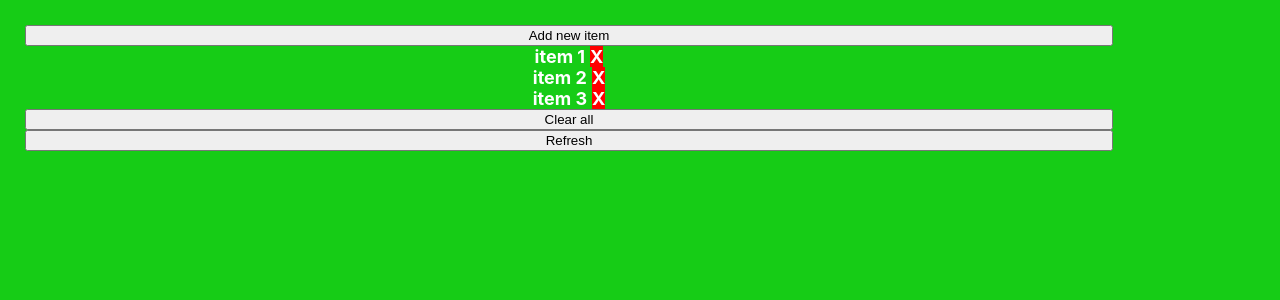
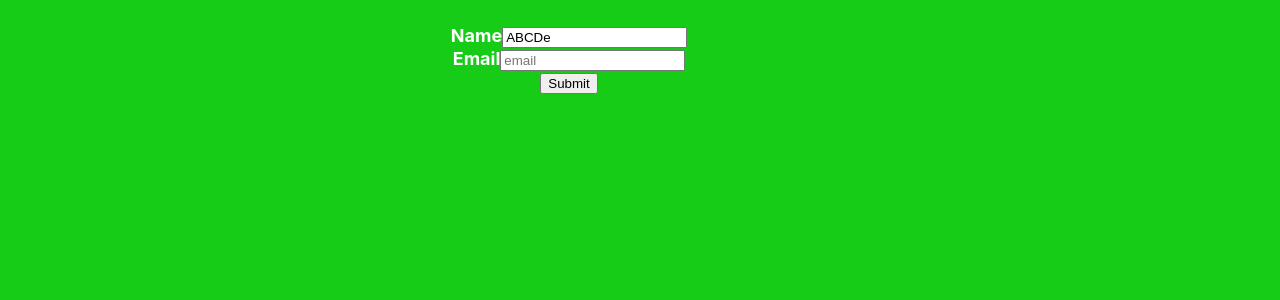
Before and after one commit to divineisking/Amada, a React (Create React App) app in the folder maloine/: page / in a window 1280 px wide. Shown: the top 300 px of the page. Built offline with nearby package versions, Linux system fonts and the light colour scheme.

Commit message:
created a

```diff
--- a/maloine/src/App.js
+++ b/maloine/src/App.js
@@ -1,50 +1,33 @@
 import React, {useState} from 'react'
 import './App.css';
-import Data from './data'
 
 export default function App() {
 
-  const [items, setItems] = useState(Data)
+  const [text, setText] = useState('ABCDe')
+  const [email, setEmail] = useState('')
 
-  function refresh(){
-    setItems(Data)
+  function handleChange(e){
+    setText(e.target.value)
   }
-function addNew(){
-
-  const item =  {
-    id: items.length + 1,
-    title:`item ${items.length +1}`}
-  setItems((prevItem) => [...prevItem, item] )
-}
-
-function clearAll(){
-  setItems([])
-}
-
-function deleteSingle(itemId){
-  const newItems = items.filter(function(itel){
-    return itel.id !== itemId
-  })
-
-  setItems(newItems)
-};
-
-const hola = items.map(function(item){
-  return (<div key={item.id} >{item.title}
-  <span className='button' onClick={()=>deleteSingle(item.id)}>X</span></div>)
-})
+  function handleChange1(e){
+    setEmail(e.target.value)
+  }
+  const handleSubmit = (e) => {
+    e.preventDefault()
+  }
   return (
     <div className="App">
-      <button onClick={addNew}>
-        Add new item
-      </button>
-      {hola}
-      <button onClick={clearAll}>
-        Clear all
-      </button>
-      <button onClick={refresh}>
-        Refresh
-      </button>
+      <form onSubmit={handleSubmit}>
+
+        <label htmlFor='Name'>Name</label>
+        <input type='text' onChange={handleChange} placeholder='name' value={text} name='Name' />
+        <br/>
+        <label htmlFor='Email'>Email</label>
+        <input type='text' onChange={handleChange1} placeholder='email' value={email} name='Email'/>
+        <br/>
+        <button type='submit' >Submit</button>
+
+      </form>
     </div>
 
 
```
